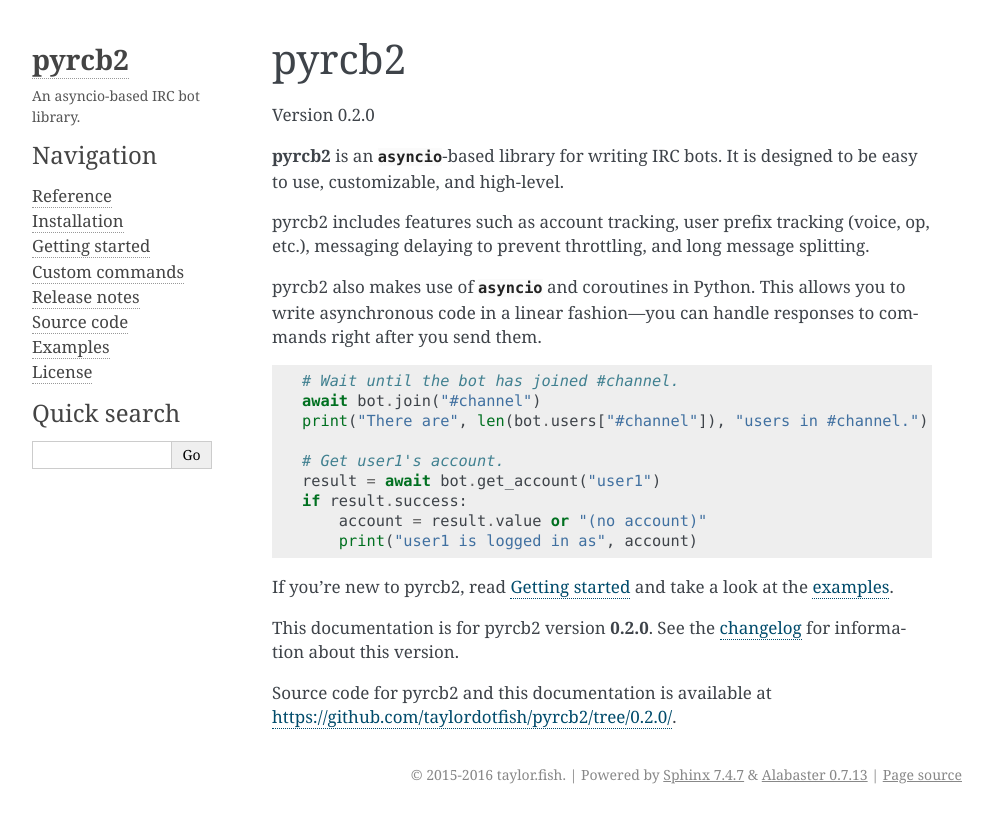
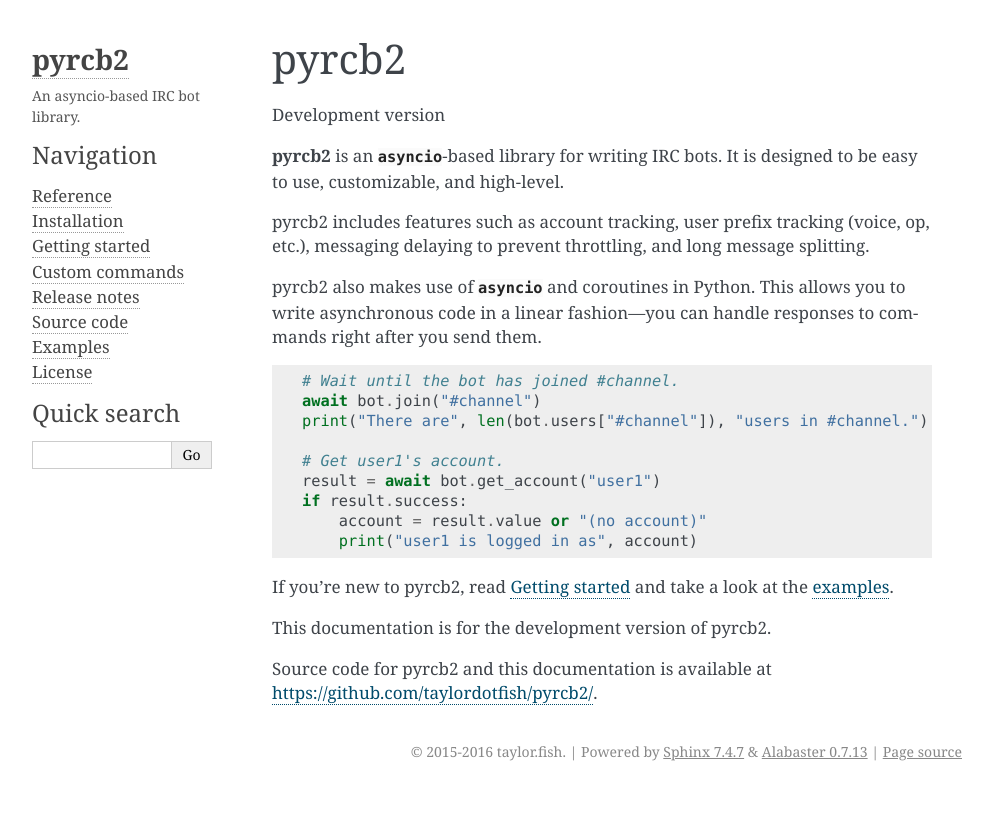
Before and after one commit to taylordotfish/pyrcb2, a Sphinx documentation site: the page built from docs/index.rst, in a window 1280 px wide. Shown: the top 823 px of the page, without its empty margins (148-1141 px from the left). Built offline with Sphinx 7.4.7, drawn with Linux system fonts in a browser that asks for light colours.

Commit message:
Bump dev version

```diff
--- a/docs/conf.py
+++ b/docs/conf.py
@@ -66,7 +66,7 @@
 # The short X.Y version.
 version = '0.2'
 # The full version, including alpha/beta/rc tags.
-release = '0.2.0'
+release = '0.2.1-dev'
 
 # The language for content autogenerated by Sphinx. Refer to documentation
 # for a list of supported languages.
--- a/docs/getting-started.rst
+++ b/docs/getting-started.rst
@@ -217,6 +217,6 @@
    `examples/example.py`__
       The finished bot created above.
 
-__ https://github.com/taylordotfish/pyrcb2/tree/0.2.0/examples/
-__ https://github.com/taylordotfish/pyrcb2/blob/0.2.0/examples/skeleton.py
-__ https://github.com/taylordotfish/pyrcb2/blob/0.2.0/examples/example.py
+__ https://github.com/taylordotfish/pyrcb2/tree/master/examples/
+__ https://github.com/taylordotfish/pyrcb2/blob/master/examples/skeleton.py
+__ https://github.com/taylordotfish/pyrcb2/blob/master/examples/example.py
--- a/docs/index.rst
+++ b/docs/index.rst
@@ -25,7 +25,7 @@
 pyrcb2
 ======
 
-Version 0.2.0
+Development version
 
 **pyrcb2** is an `asyncio`-based library for writing IRC bots. It is designed
 to be easy to use, customizable, and high-level.
@@ -51,14 +51,12 @@
 If you're new to pyrcb2, read :doc:`getting-started` and take a look at the
 `examples`_.
 
-This documentation is for pyrcb2 version **0.2.0**.
-See the :doc:`changelog <release-notes/0.2>`
-for information about this version.
+This documentation is for the development version of pyrcb2.
 
 Source code for pyrcb2 and this documentation is available at
-`<https://github.com/taylordotfish/pyrcb2/tree/0.2.0/>`_.
+`<https://github.com/taylordotfish/pyrcb2/>`_.
 
-.. _examples: https://github.com/taylordotfish/pyrcb2/tree/0.2.0/examples/
+.. _examples: https://github.com/taylordotfish/pyrcb2/tree/master/examples/
 
 
 .. toctree::
@@ -69,6 +67,6 @@
    getting-started
    custom-commands
    release-notes/index
-   Source code <https://github.com/taylordotfish/pyrcb2/tree/0.2.0/>
-   Examples <https://github.com/taylordotfish/pyrcb2/tree/0.2.0/examples/>
-   License <https://github.com/taylordotfish/pyrcb2/blob/0.2.0/LICENSE>
+   Source code <https://github.com/taylordotfish/pyrcb2/tree/master/>
+   Examples <https://github.com/taylordotfish/pyrcb2/tree/master/examples/>
+   License <https://github.com/taylordotfish/pyrcb2/blob/master/LICENSE>
--- a/pyrcb2/__init__.py
+++ b/pyrcb2/__init__.py
@@ -37,7 +37,7 @@
 from . import numerics
 from . import utils
 
-__version__ = "0.2.0"
+__version__ = "0.2.1-dev"
 
 # Silence Pyflakes warnings about unused imports.
 assert [Status]
--- a/setup.py
+++ b/setup.py
@@ -32,7 +32,7 @@
 
 setup(
     name="pyrcb2",
-    version="0.2.0",
+    version="0.2.1-dev",
     description="An asyncio-based IRC bot library.",
     long_description=LONG_DESCRIPTION,
     url="https://github.com/taylordotfish/pyrcb2",
```
Also changed, not shown: README.rst (+2 -6 lines).
